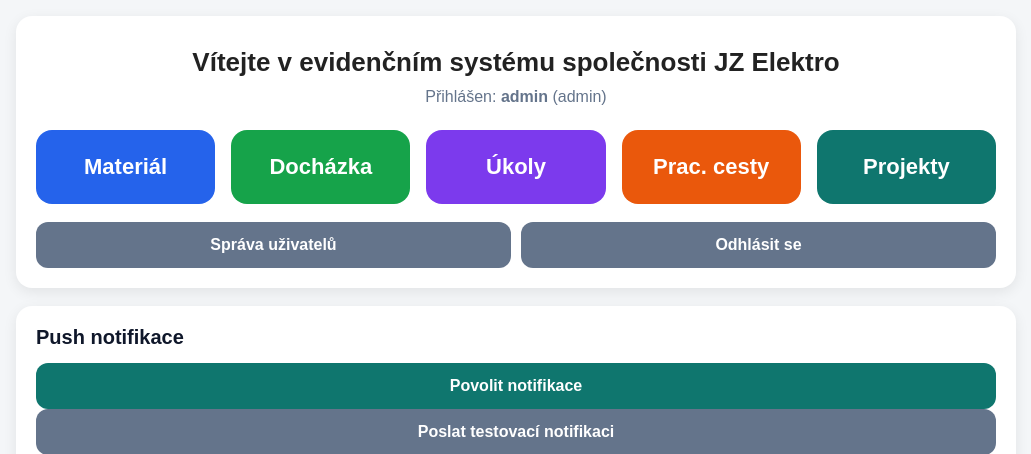
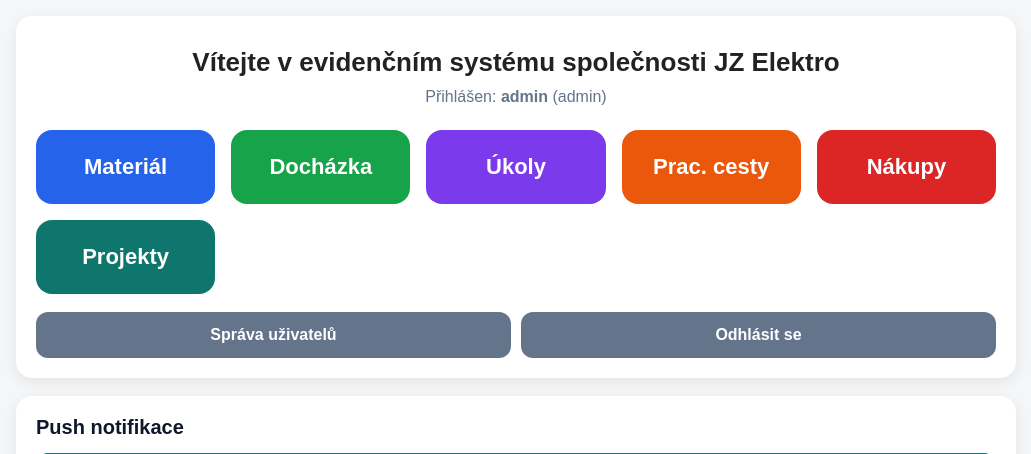
Before and after one commit to pecenyjirikdubno/project-app, a Flask app: page / in a window 1280 px wide. Shown: the top 454 px of the page, without its empty margins (124-1155 px from the left). Run offline with Flask 3, Linux system fonts and the light colour scheme; a user stored in the database is signed in; data comes from the database, SQL or seed files in the repository; data that the repository does not hold is empty.

Commit message:
Update dashboard.html

```diff
--- a/templates/dashboard.html
+++ b/templates/dashboard.html
@@ -98,6 +98,7 @@
         .tasks { background: #7c3aed; }
         .projects { background: #0f766e; }
         .work-trips { background: #ea580c; }
+        .purchases { background: #dc2626; }
 
         .secondary-actions {
             display: grid;
@@ -249,6 +250,7 @@
                 {% endif %}
             </a>
             <a class="big-btn work-trips" href="{{ url_for('work_trips') }}">Prac. cesty</a>
+            <a class="big-btn purchases" href="{{ url_for('purchases') }}">Nákupy</a>
 
             {% if current_user.role == 'admin' %}
             <a class="big-btn projects" href="{{ url_for('projects') }}">Projekty</a>
```
